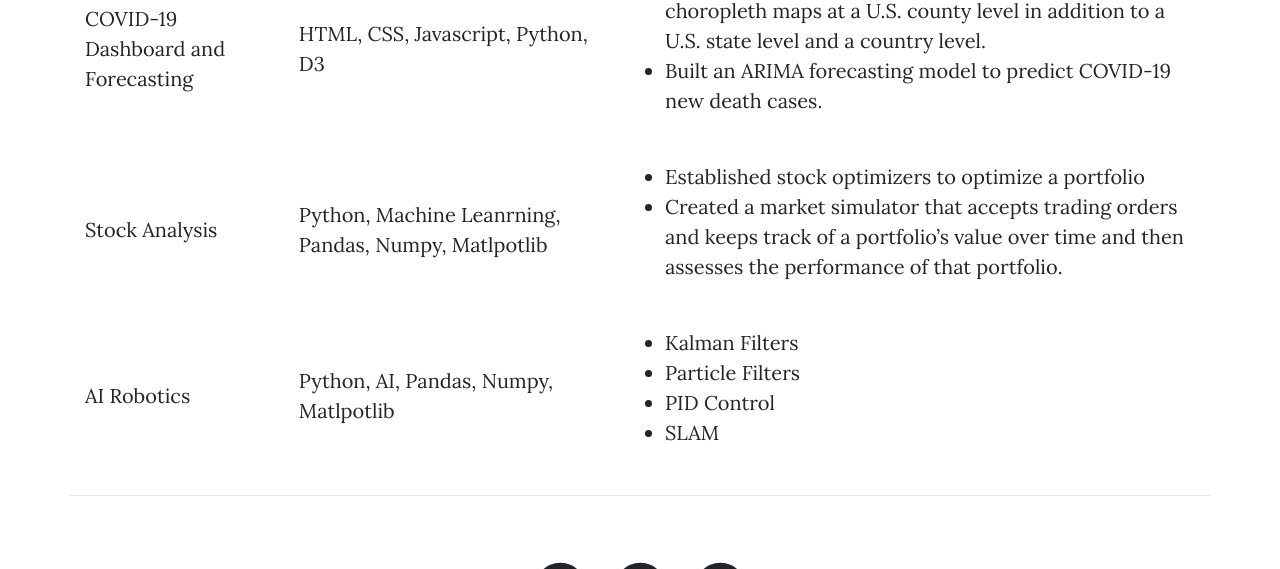
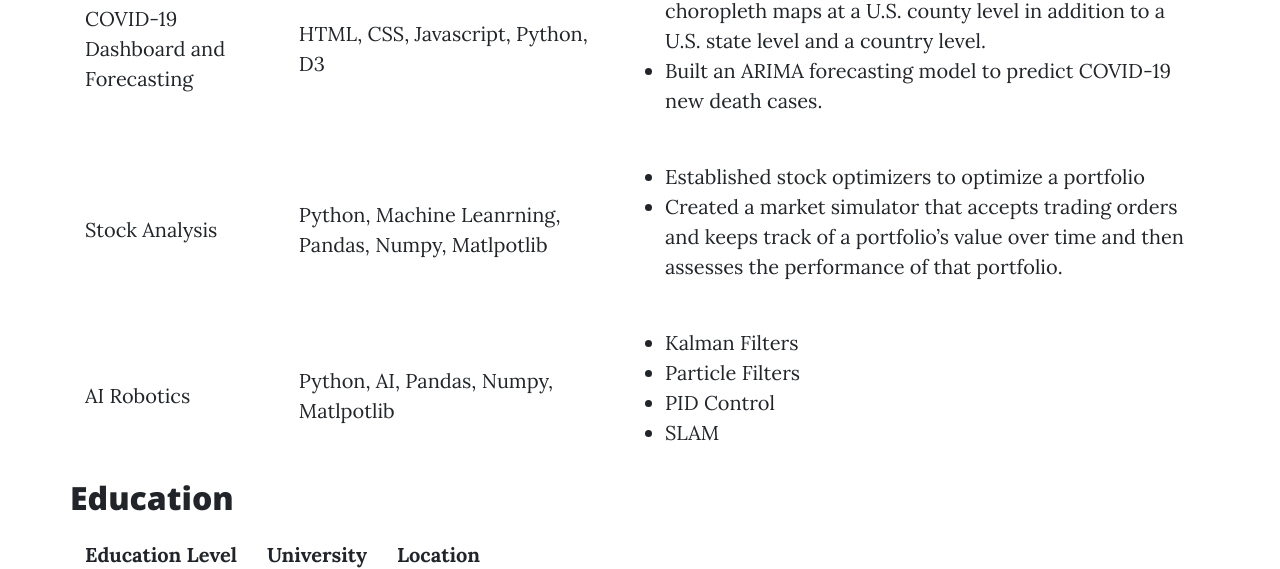
Before and after one commit to kevreacto/kevreacto.github.io, a plain HTML site: page index.html in a window 1280 px wide. Shown: the part 1383-1952 px from the top of the page. Drawn offline with nearby package versions, Linux system fonts and the light colour scheme.

Commit message:
add education

```diff
--- a/index.html
+++ b/index.html
@@ -190,6 +190,23 @@
                     </table>
                 </section>
 
+                <section>
+                    <h2>Education</h2>
+                    <table>
+                        <tbody>
+                            <tr>
+                                <th>Education Level</th>
+                                <th>University</th>
+                                <th>Location</th>
+                            </tr>
+
+                        </tbody>
+                    </table>
+
+                </section>
+
+
+
 
                 <hr>
 
```
